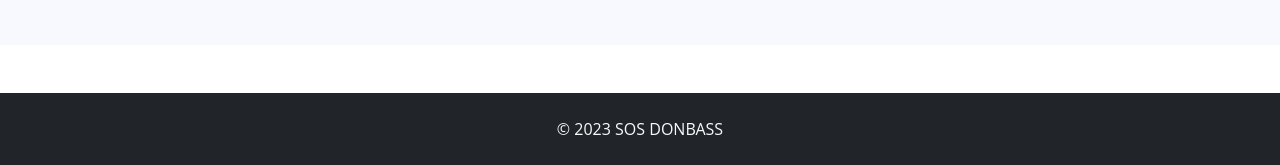
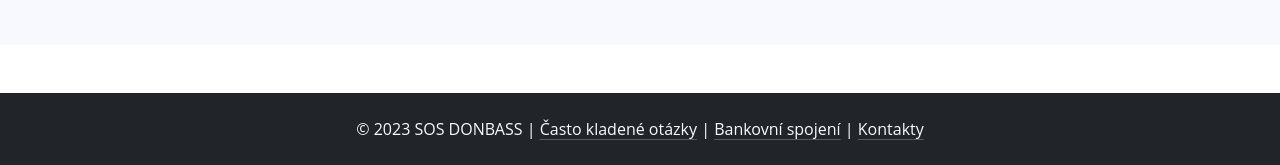
Before and after one commit to hum-bat/sos-don, a plain HTML site: page index.html in a window 1280 px wide. Shown: the part 3615-3780 px from the top of the page. Drawn offline with nearby package versions, Linux system fonts and the light colour scheme; files whose address does not match are found by name.

Commit message:
Add files via upload

```diff
--- a/index.html
+++ b/index.html
@@ -316,7 +316,7 @@
                                                                                         target="_blank">Starší verze
                                                                                         stránek SOS DONBASS</a><br>
                                                                                 <a href="https://hum-bat.github.io/sos-don/sos/2014/index.html"
-                                                                                        target="_blank">Zde můžete najít
+                                                                                        target="_blank">Najít
                                                                                         svůj převod peněz do roku
                                                                                         2023</a>
 
@@ -471,7 +471,15 @@
 
         <footer class="bg-dark text-light">
                 <div class="container py-4 text-center">
-                        <p>© 2023 SOS DONBASS</p>
+                        <p>© 2023 SOS DONBASS | <a href="#abouttheauthor"
+                                        class="link-light link-offset-2 link-underline-opacity-25 link-underline-opacity-100-hover">Často
+                                        kladené otázky</a>
+                                | <a href="#chapters"
+                                        class="link-light link-offset-2 link-underline-opacity-25 link-underline-opacity-100-hover">Bankovní
+                                        spojení</a>
+                                | <a href="#chapters"
+                                        class="link-light link-offset-2 link-underline-opacity-25 link-underline-opacity-100-hover">Kontakty</a>
+                        </p>
 
                 </div>
                 <a href="#top" id="back-to-top" class="btn btn-primary back-to-top-btn rounded-circle">
```
